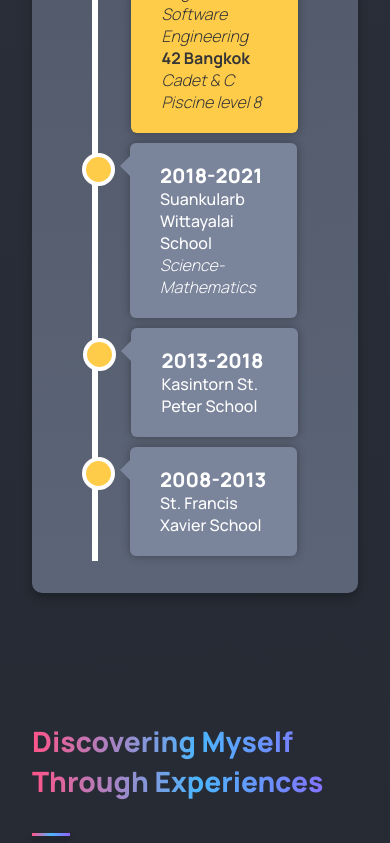
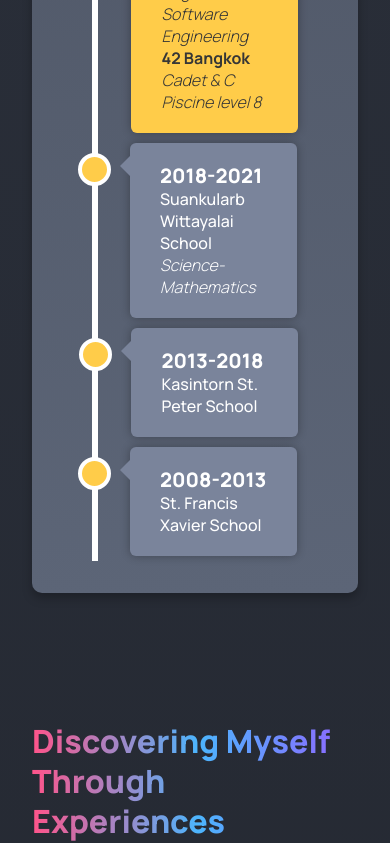
Before and after one commit to dulapahv/v2-dulapahv-portfolio, a React (Create React App) app: page / in a window 390 px wide. Shown: the part 3040-3883 px from the top of the page. Built offline with nearby package versions, Linux system fonts and the light colour scheme.

Commit message:
fix timeline

```diff
--- a/src/components/timeline/timeline.css
+++ b/src/components/timeline/timeline.css
@@ -49,7 +49,7 @@
     position: absolute;
     width: 25px;
     height: 25px;
-    right: -17px;
+    right: -20px;
     background-color: #ffcc49;
     border: 4px solid #fff;
     top: 15px;
@@ -100,7 +100,7 @@
 /* Fix the circle for containers on the right side */
 .right::after,
 .right-highlight::after {
-    left: -12px;
+    left: -16px;
 }
 
 /* The actual content */
@@ -149,7 +149,7 @@
     .left::after,
     .right::after,
     .right-highlight::after {
-        left: 22px;
+        left: 18px;
     }
 
     /* Make all right containers behave like the left ones */
--- a/src/containers/experiences/experiences.css
+++ b/src/containers/experiences/experiences.css
@@ -94,7 +94,7 @@
 
 @media screen and (max-width: 500px) {
     .experiences__heading h1 {
-        font-size: 28px;
+        font-size: 32px;
         line-height: 40px;
     }
 
```
